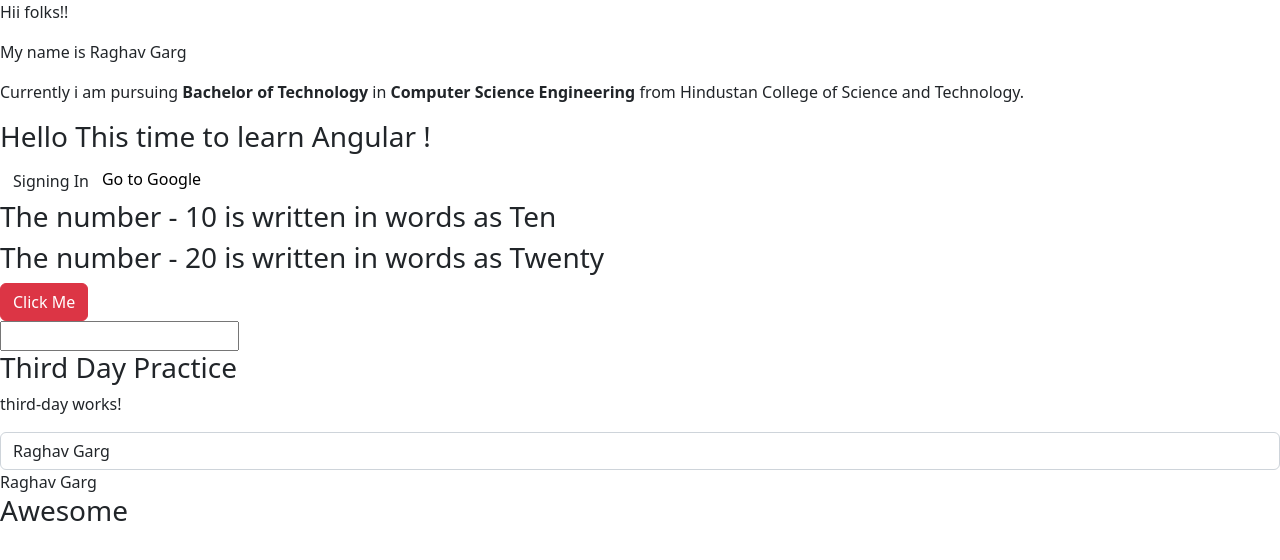
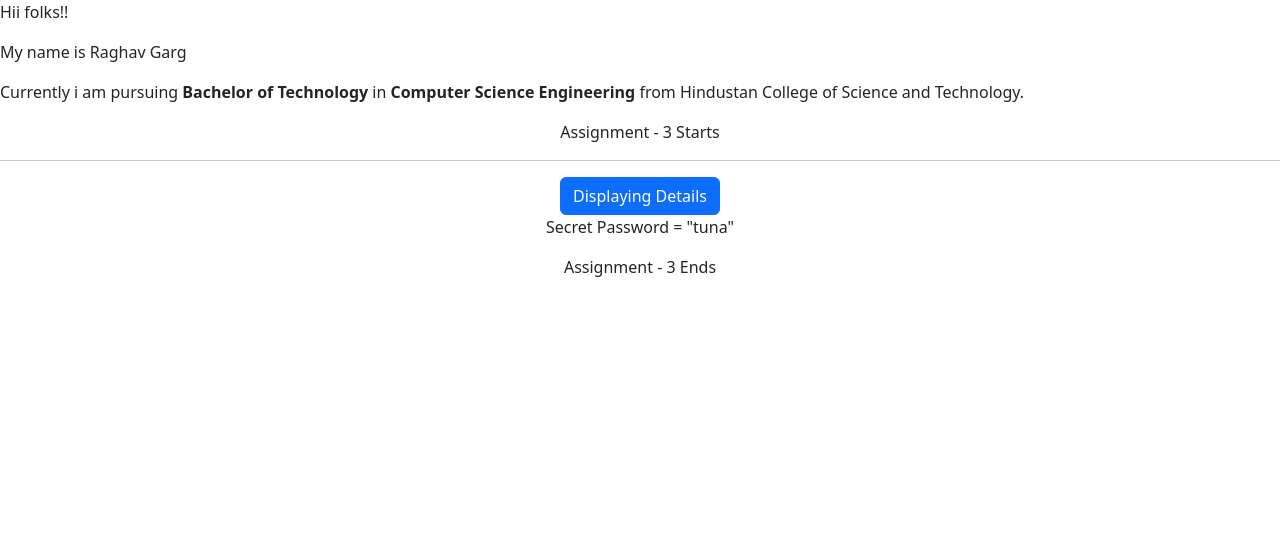
Before and after one commit to grraghav120/AngularLearning, an Angular app: page / in a window 1280 px wide. Shown: the top 560 px of the page. Built offline with nearby package versions, Linux system fonts and the light colour scheme.

Commit message:
assignments

```diff
--- a/src/app/app.component.html
+++ b/src/app/app.component.html
@@ -1,11 +1,21 @@
-<!--How to Represents the data on HTML using {{}} method -->
-<p>Hii folks!!</p>
-<p>My name is {{name}}</p>
-<p>Currently i am pursuing <b>{{course}}</b> in <b>{{branch}}</b> from {{collegeName}}.</p>
-<app-demo></app-demo>
+<!--How to Represents the data on HTML using {{}} method (String Interpolation) -->
+<div>
+  <p>Hii folks!!</p>
+  <p>My name is {{ name }}</p>
+  <p>
+    Currently i am pursuing <b>{{ course }}</b> in <b>{{ branch }}</b> from
+    {{ collegeName }}.
+  </p>
+</div>
+<!-- <app-demo></app-demo> -->
 
 <!-- For day 2 -->
-<app-second-day></app-second-day>
+<!-- <app-second-day></app-second-day> -->
 
 <!-- For day 3 -->
-<app-third-day></app-third-day>
+<!-- <app-third-day></app-third-day> -->
+
+<!-- Assignment Day -->
+<!-- <app-assignment2></app-assignment2> -->
+
+<app-assignment03></app-assignment03>
--- a/src/app/app.module.ts
+++ b/src/app/app.module.ts
@@ -6,12 +6,16 @@ import { DemoComponent } from './demo/demo.component';
 import { SecondDayComponent } from './second-day/second-day.component';
 import { ThirdDayComponent } from './third-day/third-day.component';
 import { FormsModule } from '@angular/forms';
+import { Assignment2Component } from './assignment2/assignment2.component';
+import { Assignment03Component } from './assignment03/assignment03.component';
 @NgModule({
   declarations: [
     AppComponent,
     DemoComponent,
     SecondDayComponent,
-    ThirdDayComponent
+    ThirdDayComponent,
+    Assignment2Component,
+    Assignment03Component
   ],
   imports: [
     BrowserModule,
--- /dev/null
+++ b/src/app/assignment03/assignment03.component.html
@@ -0,0 +1,18 @@
+<div style="text-align: center">
+  <p>Assignment - 3 Starts</p>
+  <hr />
+  <button class="btn btn-primary" (click)="onClick()">
+    Displaying Details
+  </button>
+  <br>
+  <p *ngIf="element % 2 === 0; else Elsewala">Secret Password = "tuna"</p>
+  <ng-template #Elsewala>
+    <p>Secret Password = "chuna"</p>
+  </ng-template>
+
+  <div *ngFor="let data of countLog;let i =index">
+    <p [ngStyle]="{ backgroundColor: getColor(),color:gettextColor() }" >{{ data }}</p>
+    <p>{{i}}</p>
+  </div>
+  <p>Assignment - 3 Ends</p>
+</div>
--- /dev/null
+++ b/src/app/assignment03/assignment03.component.ts
@@ -0,0 +1,22 @@
+import { Component } from '@angular/core';
+
+@Component({
+  selector: 'app-assignment03',
+  templateUrl: './assignment03.component.html',
+  styleUrls: ['./assignment03.component.css'],
+})
+export class Assignment03Component {
+  countLog = [];
+  element = 0;
+  constructor() {}
+  onClick() {
+    this.element += 1;
+    this.countLog.push('Log' + this.element);
+  }
+  getColor() {
+    return this.countLog.length > 5 ? 'blue' : 'white';
+  }
+  gettextColor() {
+    return this.countLog.length > 5 ? 'white' : 'black';
+  }
+}
--- /dev/null
+++ b/src/app/assignment2/assignment2.component.html
@@ -0,0 +1,5 @@
+<div><input type="text" class="from-control" [(ngModel)]="userName"></div>
+<div><p>{{userName}}</p></div>
+<div>
+    <button [disabled]="onClick()" (click)="resetData()" class="btn btn-primary" autocomplete="off">Reset Text</button>
+</div>
--- /dev/null
+++ b/src/app/assignment2/assignment2.component.ts
@@ -0,0 +1,21 @@
+import { Component } from '@angular/core';
+
+@Component({
+  selector: 'app-assignment2',
+  templateUrl: './assignment2.component.html',
+  styleUrls: ['./assignment2.component.css'],
+})
+export class Assignment2Component{
+  userName: string = '';
+  constructor(){}
+
+  onClick() {
+    if (this.userName === '') return true;
+    return false;
+  }
+
+  resetData() {
+    this.userName = '';
+  }
+
+}
--- a/src/app/second-day/second-day.component.html
+++ b/src/app/second-day/second-day.component.html
@@ -14,7 +14,7 @@ There are one data binding that is String interpolation {{ data }}
     kissi bhi property of html ko bind krna aur haan ye hai apka output binding..
 
 -->
-
+<input type="text" [disabled]="onClick()">
 
 
 <!-- Event Binding -->
--- a/src/app/second-day/second-day.component.ts
+++ b/src/app/second-day/second-day.component.ts
@@ -15,4 +15,7 @@ export class SecondDayComponent {
     console.log(event.type);
     this.name=(<HTMLInputElement>event.target).value;
   }
+  onClick(){
+    return true;
+  }
 }
--- a/src/app/third-day/third-day.component.html
+++ b/src/app/third-day/third-day.component.html
@@ -1,8 +1,20 @@
 <h3>Third Day Practice</h3>
 <p>third-day works!</p>
 <!-- 03 day FormsModule -->
-<!-- <form> -->
-  <input type="text" placeholder="Enter Your Name" [(ngModel)]="server" class="form-control"/>
-<!-- </form> -->
+
+<input type="text" placeholder="Enter Your Name" [(ngModel)]="server" class="form-control"/>
 <div>{{ server }}</div>
 <h3>Awesome</h3>
+<button class="btn btn-primary" (click)="onClick()">Get Name</button>
+<p>{{serverName}}</p>
+
+<!-- ngIF Implemented -->
+
+<input type="text" placeholder="Enter the Text" [(ngModel)]="data" />
+<p *ngIf="isData;else Elsewala">{{data}}</p>
+<ng-template #Elsewala>
+    <p>
+        No data
+    </p>
+</ng-template>
+<button class="btn btn-primary" (click)="onTest()">F**k Here</button>
--- a/src/app/third-day/third-day.component.ts
+++ b/src/app/third-day/third-day.component.ts
@@ -7,5 +7,14 @@ import { Component } from '@angular/core';
 })
 export class ThirdDayComponent {
   server: string = 'Raghav Garg';
-  constructor(){}
+  serverName: string;
+  data:string='';
+  isData:boolean=false;
+  constructor() {}
+  onClick() {
+    this.serverName = 'Name is : ' + this.server;
+  }
+  onTest(){
+    this.isData=true;
+  }
 }
```
Also changed, not shown: src/app/assignment03/assignment03.component.css (added), src/app/assignment2/assignment2.component.css (added), 2 other files (tests, documents, lock files or other folders).
